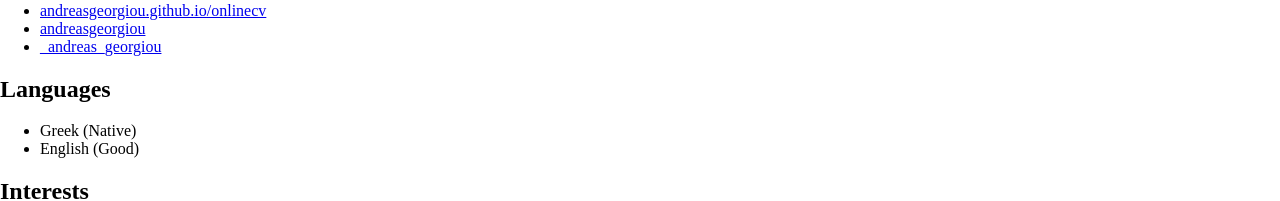
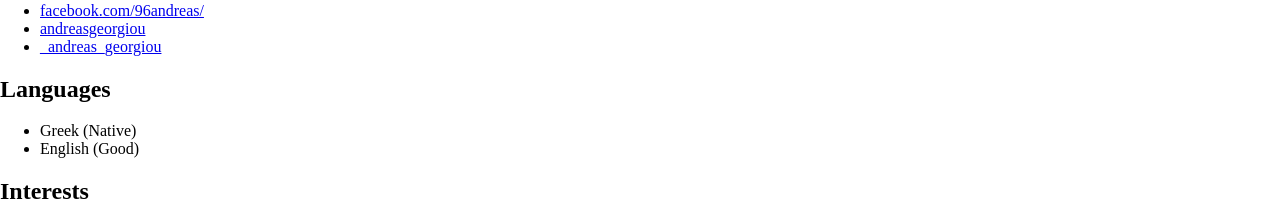
Before and after one commit to andreasgeorgiou/online-resume, a Jekyll site: the page built from index.html, in a window 1280 px wide. Shown: the part 617-818 px from the top of the page. Built offline with Jekyll 4.4.1, drawn with Linux system fonts in a browser that asks for light colours.

Commit message:
update fb account

```diff
--- a/_data/data.yml
+++ b/_data/data.yml
@@ -22,7 +22,7 @@ sidebar:
     # Sidebar links
     email: andreasg.7@hotmail.com
     phone: 0357 99240439
-    website: andreasgeorgiou.github.io/onlinecv #do not add http://
+    website: facebook.com/96andreas/ #do not add http://
     # linkedin: alandoe
     github: andreasgeorgiou
     gitlab:
```
